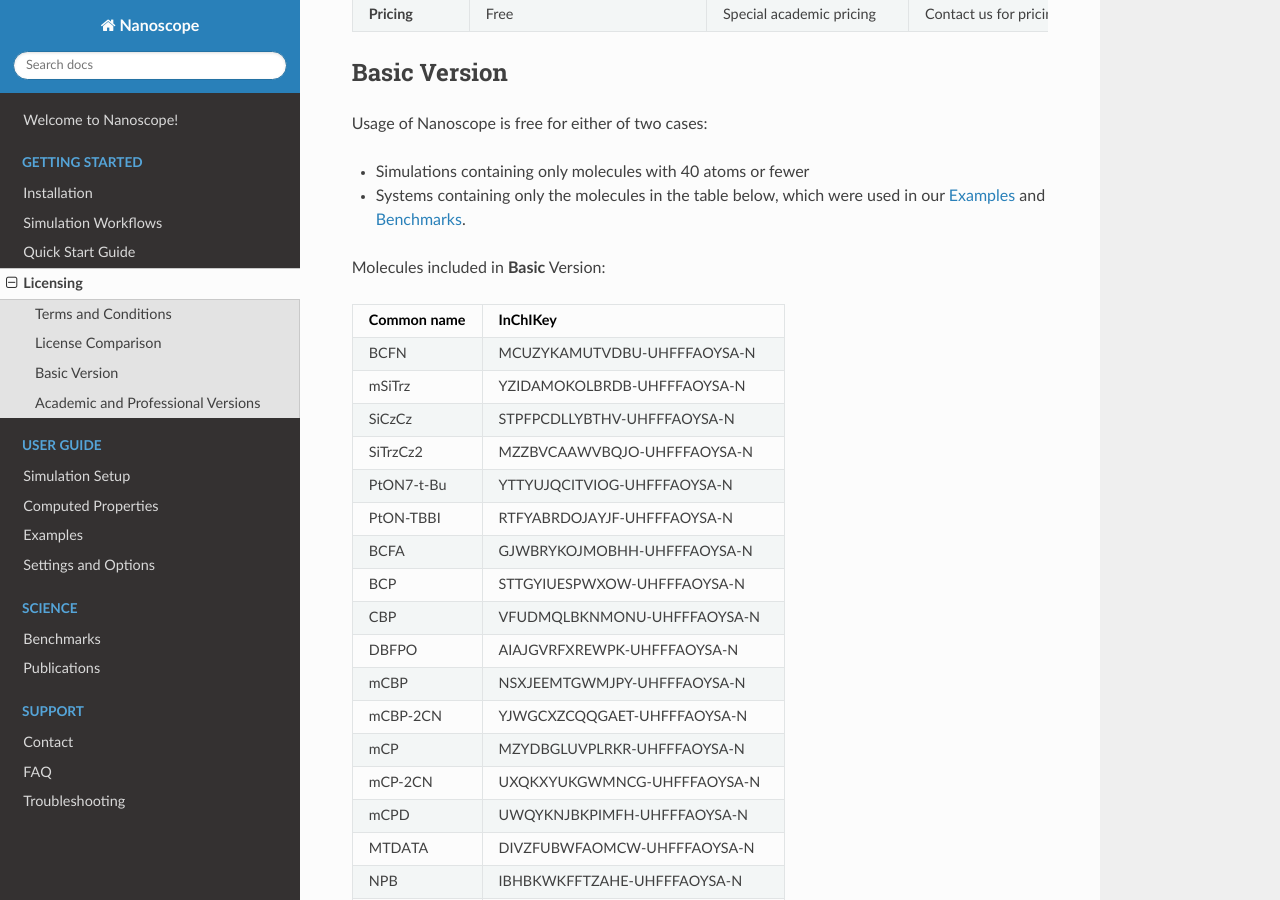
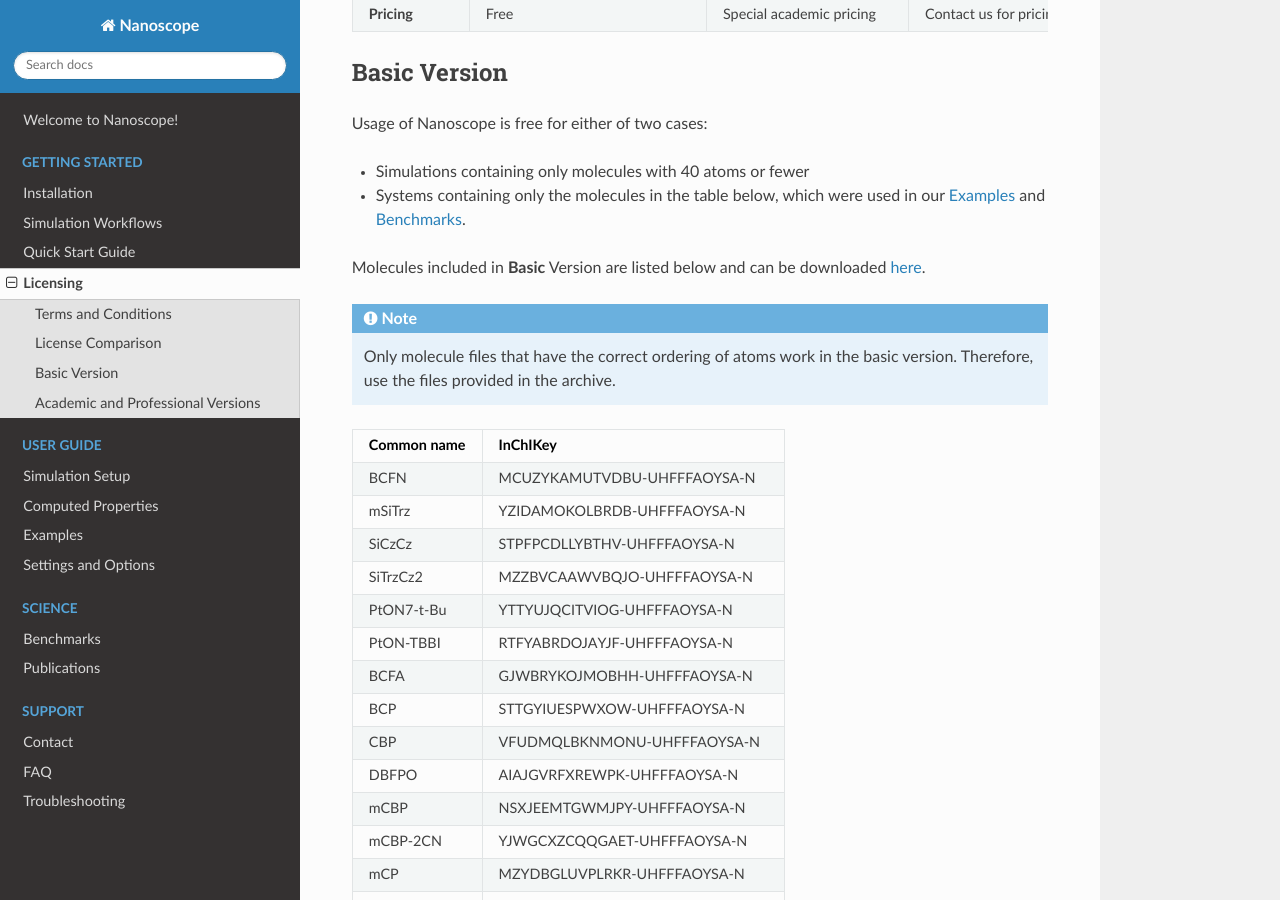
Before and after one commit to NanomatchGmbH/nanoscope-docs, a Sphinx documentation site: the page built from docs/source/getting_started/licensing.rst, in a window 1280 px wide and 900 px high, scrolled down 535 px. Built offline with Sphinx 7.4.7 and the Read the Docs theme 3.1.0, drawn with Linux system fonts in a browser that asks for light colours.

Commit message:
added files for DL

```diff
--- a/docs/source/getting_started/licensing.rst
+++ b/docs/source/getting_started/licensing.rst
@@ -55,7 +55,12 @@
 - Simulations containing only molecules with 40 atoms or fewer
 - Systems containing only the molecules in the table below, which were used in our :ref:`user_guide_examples` and :ref:`science_benchmarks`.
 
-Molecules included in **Basic** Version:
+Molecules included in **Basic** Version are listed below and can be downloaded `here </_static/getting_started/licensing/nanoscope_included_molecules.zip>`_.
+
+.. note:: Only molecule files that have the correct ordering of atoms work in the basic version. Therefore, use the files provided in the archive.
+
+
+.. ToDo: include drawings of each molecule in the table.
 
 =============  ======================================
 Common name    InChIKey
```
Also changed, not shown: 1 other file.
